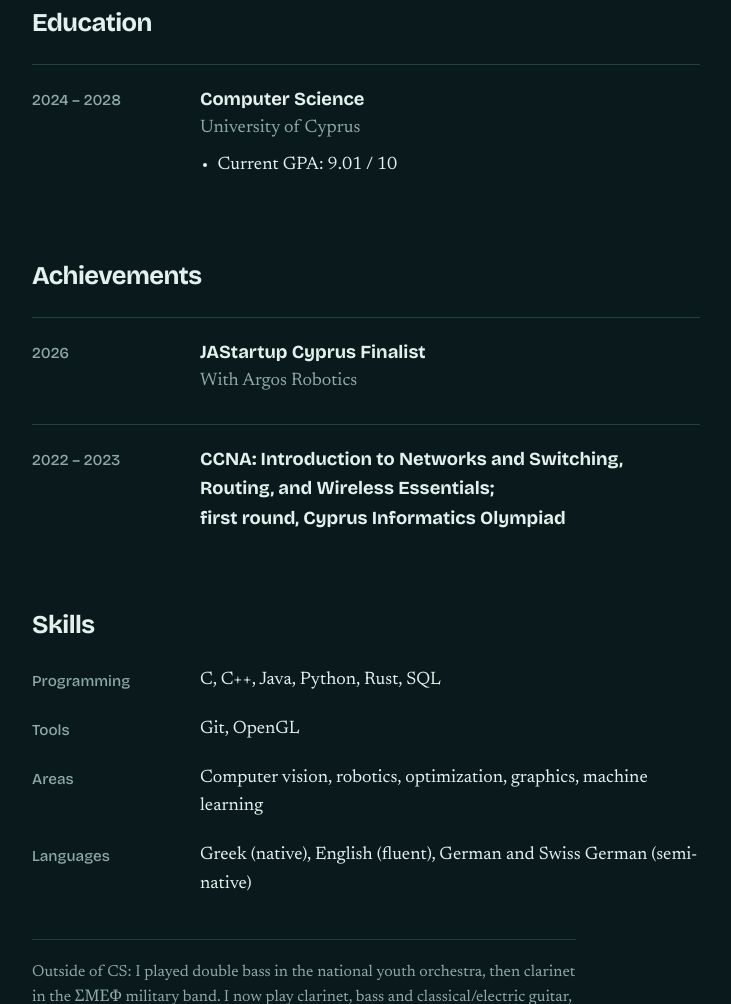
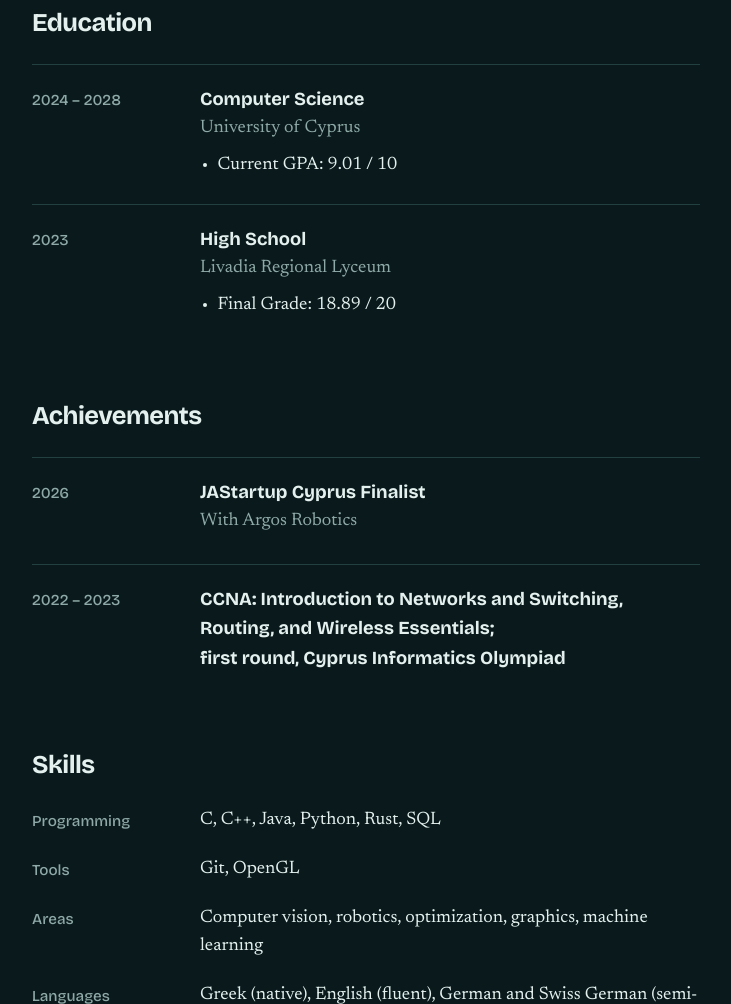
Before and after one commit to AlexMoysi01/alexmoysi01.github.io, a plain HTML site: page index.html in a window 1280 px wide. Shown: the part 990-1994 px from the top of the page, without its empty margins (456-1187 px from the left). Drawn offline with nearby package versions, Linux system fonts and the light colour scheme.

Commit message:
add Highschool info

```diff
--- a/index.html
+++ b/index.html
@@ -276,6 +276,16 @@
           </ul>
         </div>
       </article>
+      <article class="entry">
+        <time>2023</time>
+        <div>
+          <h3>High School</h3>
+          <p class="org">Livadia Regional Lyceum</p>
+          <ul>
+            <li>Final Grade: 18.89 / 20</li>
+          </ul>
+        </div>
+      </article>
     </section>
 
     <section>
```
Also changed, not shown: 1 other file.
